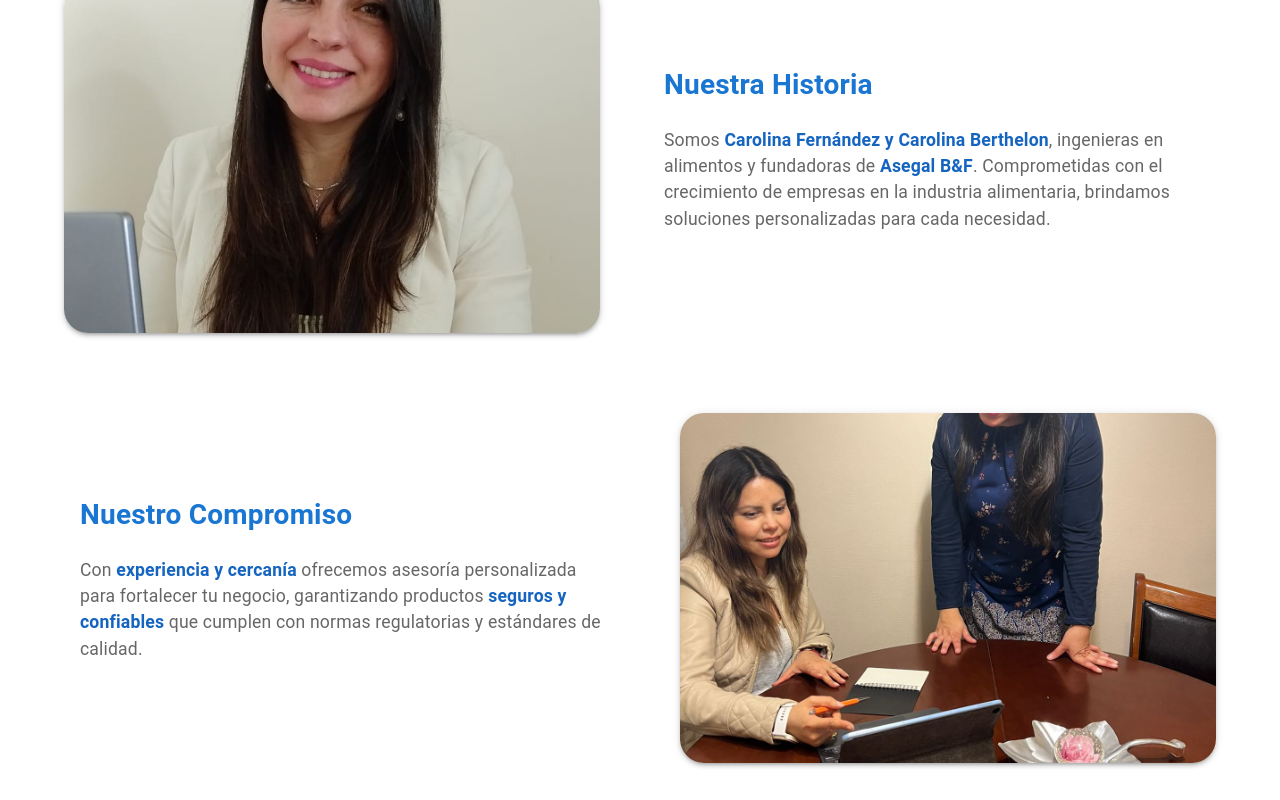
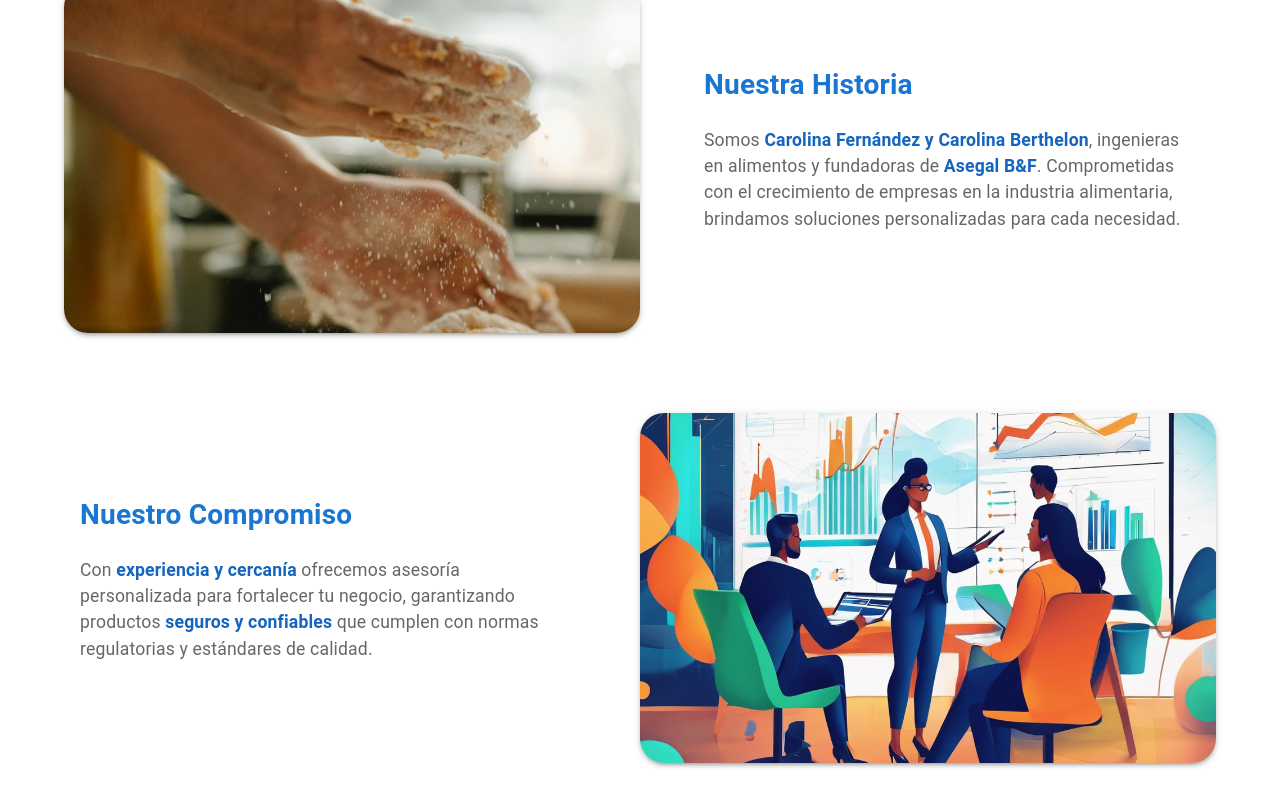
Before and after one commit to PauFugit/FS-ASEGAL, a Next.js app: page /nosotras in a window 1280 px wide. Shown: the part 720-1520 px from the top of the page. Built offline with nearby package versions, Linux system fonts and the light colour scheme.

Commit message:
fix animation

```diff
--- a/package.json
+++ b/package.json
@@ -14,7 +14,7 @@
     "@mui/icons-material": "^7.1.2",
     "@mui/material": "^7.1.2",
     "framer-motion": "^12.18.1",
-    "next": "^15.3.2",
+    "next": "^15.3.4",
     "react": "^19.0.0",
     "react-dom": "^19.0.0",
     "react-router-dom": "^7.6.2"
--- a/src/components/AboutUs.jsx
+++ b/src/components/AboutUs.jsx
@@ -1,7 +1,6 @@
 'use client';
 import React, { useState, useEffect } from 'react';
 import { Box, Container, Typography, Avatar, useTheme } from '@mui/material';
-import { motion, AnimatePresence } from 'framer-motion';
 import {
   EmojiObjects as InnovationIcon,
   GppGood as QualityIcon,
@@ -12,29 +11,38 @@ const AboutUs = () => {
   const theme = useTheme();
   const [currentImageIndex, setCurrentImageIndex] = useState(0);
   const [currentCommitmentImageIndex, setCurrentCommitmentImageIndex] = useState(0);
+  const [fade, setFade] = useState(true);
 
   // Imágenes para los carruseles
   const galleryImages = [
-    '/contacto2.jpeg',
-    '/caro1.jpeg',
-    '/caro2.jpeg',
+    '/blogcard1.jpg',
+    '/blogcard2.jpg',
+    '/blogcard1.jpg',
     '/burbujatres.jpg'
   ];
 
   const commitmentImages = [
     '/burbujatres.jpg',
-    '/contacto2.jpeg',
-    '/caro1.jpeg'
+    '/blogcard4.jpg',
+    '/blogcard5.jpg'
   ];
 
-  // Cambio automático de imágenes
+  // Cambio automático de imágenes con efecto fade
   useEffect(() => {
     const interval1 = setInterval(() => {
+      setFade(false);
+      setTimeout(() => {
         setCurrentImageIndex(prev => (prev + 1) % galleryImages.length);
+        setFade(true);
+      }, 300);
     }, 4000);
 
     const interval2 = setInterval(() => {
+      setFade(false);
+      setTimeout(() => {
         setCurrentCommitmentImageIndex(prev => (prev + 1) % commitmentImages.length);
+        setFade(true);
+      }, 300);
     }, 3500);
 
     return () => {
@@ -50,113 +58,24 @@ const AboutUs = () => {
     { icon: <InnovationIcon fontSize="large" />, title: "Innovación", description: "Soluciones creativas y actualizadas" }
   ];
 
-  // Secciones alternadas
-  const sections = [
-    {
-      image: (
-        <Box sx={{
-          width: '100%',
-          height: { xs: 250, md: 350 },
-          position: 'relative',
-          borderRadius: '24px',
-          overflow: 'hidden',
-        }}>
-          <AnimatePresence mode='wait'>
-            <motion.img
-              key={currentImageIndex}
-              src={galleryImages[currentImageIndex]}
-              alt="Nuestro trabajo"
-              initial={{ opacity: 0 }}
-              animate={{ opacity: 1 }}
-              exit={{ opacity: 0 }}
-              transition={{ duration: 0.8 }}
-              style={{
+  // Estilos para las animaciones
+  const fadeStyles = {
+    opacity: fade ? 1 : 0,
+    transition: 'opacity 0.5s ease-in-out',
     width: '100%',
     height: '100%',
     objectFit: 'cover',
-              }}
-            />
-          </AnimatePresence>
-        </Box>
-      ),
-      content: (
-        <Box>
-          <Typography variant="h4" gutterBottom sx={{
-            color: theme.palette.primary.main,
-            fontWeight: 600,
-            mb: 3,
-            fontSize: { xs: '1.5rem', md: '1.75rem' }
-          }}>
-            Nuestra Historia
-          </Typography>
-          <Typography paragraph sx={{
-            color: theme.palette.text.secondary,
-            fontSize: { xs: '1rem', md: '1.1rem' }
-          }}>
-            Somos <Box component="span" sx={{
-              fontWeight: 600,
-              color: theme.palette.primary.dark
-            }}>Carolina Fernández y Carolina Berthelon</Box>, ingenieras en alimentos y fundadoras de <Box component="span" sx={{
-              fontWeight: 600,
-              color: theme.palette.primary.dark
-            }}>Asegal B&F</Box>. Comprometidas con el crecimiento de empresas en la industria alimentaria, brindamos soluciones personalizadas para cada necesidad.
-          </Typography>
-        </Box>
-      )
-    },
-    {
-      image: (
-        <Box sx={{
-          width: '100%',
-          height: { xs: 250, md: 350 },
-          position: 'relative',
-          borderRadius: '24px',
-          overflow: 'hidden',
-        }}>
-          <AnimatePresence mode='wait'>
-            <motion.img
-              key={currentCommitmentImageIndex}
-              src={commitmentImages[currentCommitmentImageIndex]}
-              alt="Nuestro compromiso"
-              initial={{ opacity: 0 }}
-              animate={{ opacity: 1 }}
-              exit={{ opacity: 0 }}
-              transition={{ duration: 0.8 }}
-              style={{
-                width: '100%',
-                height: '100%',
-                objectFit: 'cover',
-              }}
-            />
-          </AnimatePresence>
-        </Box>
-      ),
-      content: (
-        <Box>
-          <Typography variant="h4" gutterBottom sx={{
-            color: theme.palette.primary.main,
-            fontWeight: 600,
-            mb: 3,
-            fontSize: { xs: '1.5rem', md: '1.75rem' }
-          }}>
-            Nuestro Compromiso
-          </Typography>
-          <Typography paragraph sx={{
-            color: theme.palette.text.secondary,
-            fontSize: { xs: '1rem', md: '1.1rem' }
-          }}>
-            Con <Box component="span" sx={{
-              fontWeight: 600,
-              color: theme.palette.primary.dark
-            }}>experiencia y cercanía</Box> ofrecemos asesoría personalizada para fortalecer tu negocio, garantizando productos <Box component="span" sx={{
-              fontWeight: 600,
-              color: theme.palette.primary.dark
-            }}>seguros y confiables</Box> que cumplen con normas regulatorias y estándares de calidad.
-          </Typography>
-        </Box>
-      )
+    position: 'absolute',
+    top: 0,
+    left: 0
+  };
+
+  const hoverStyles = {
+    transition: 'transform 0.3s ease',
+    '&:hover': {
+      transform: 'scale(1.03)'
     }
-  ];
+  };
 
   return (
     <Container maxWidth="lg" sx={{ py: 6 }}>
@@ -180,29 +99,31 @@ const AboutUs = () => {
         ASEGAL B&F
       </Typography>
 
-      {/* Secciones alternadas */}
-      {sections.map((section, index) => (
-        <Box
-          key={index}
-          sx={{
+      {/* Sección Historia */}
+      <Box sx={{
         display: 'flex',
-            flexDirection: { xs: 'column', md: index % 2 === 0 ? 'row' : 'row-reverse' },
+        flexDirection: { xs: 'column', md: 'row' },
         alignItems: 'center',
         gap: { xs: 4, md: 6 },
-            mb: { xs: 8, md: 10 },
-            '&:last-child': { mb: 6 }
-          }}
-        >
-          {/* Imagen */}
+        mb: { xs: 8, md: 10 }
+      }}>
+        {/* Contenedor de imagen con dimensiones fijas */}
         <Box sx={{
           flex: 1,
           position: 'relative',
-            minHeight: { xs: 250, md: 350 },
+          height: { xs: 250, md: 350 },
           width: '100%',
+          minWidth: { xs: '100%', md: '50%' },
           borderRadius: '24px',
           boxShadow: 3,
+          overflow: 'hidden'
         }}>
-            {section.image}
+          <Box
+            component="img"
+            src={galleryImages[currentImageIndex]}
+            alt="Nuestro trabajo"
+            sx={fadeStyles}
+          />
         </Box>
 
         {/* Contenido */}
@@ -213,10 +134,86 @@ const AboutUs = () => {
           justifyContent: 'center',
           px: { xs: 0, md: 2 }
         }}>
-            {section.content}
+          <Typography variant="h4" gutterBottom sx={{
+            color: theme.palette.primary.main,
+            fontWeight: 600,
+            mb: 3,
+            fontSize: { xs: '1.5rem', md: '1.75rem' }
+          }}>
+            Nuestra Historia
+          </Typography>
+          <Typography paragraph sx={{
+            color: theme.palette.text.secondary,
+            fontSize: { xs: '1rem', md: '1.1rem' }
+          }}>
+            Somos <Box component="span" sx={{
+              fontWeight: 600,
+              color: theme.palette.primary.dark
+            }}>Carolina Fernández y Carolina Berthelon</Box>, ingenieras en alimentos y fundadoras de <Box component="span" sx={{
+              fontWeight: 600,
+              color: theme.palette.primary.dark
+            }}>Asegal B&F</Box>. Comprometidas con el crecimiento de empresas en la industria alimentaria, brindamos soluciones personalizadas para cada necesidad.
+          </Typography>
         </Box>
       </Box>
-      ))}
+
+      {/* Sección Compromiso */}
+      <Box sx={{
+        display: 'flex',
+        flexDirection: { xs: 'column', md: 'row-reverse' },
+        alignItems: 'center',
+        gap: { xs: 4, md: 6 },
+        mb: { xs: 8, md: 10 }
+      }}>
+        {/* Contenedor de imagen con dimensiones fijas */}
+        <Box sx={{
+          flex: 1,
+          position: 'relative',
+          height: { xs: 250, md: 350 },
+          width: '100%',
+          minWidth: { xs: '100%', md: '50%' },
+          borderRadius: '24px',
+          boxShadow: 3,
+          overflow: 'hidden'
+        }}>
+          <Box
+            component="img"
+            src={commitmentImages[currentCommitmentImageIndex]}
+            alt="Nuestro compromiso"
+            sx={fadeStyles}
+          />
+        </Box>
+
+        {/* Contenido */}
+        <Box sx={{
+          flex: 1,
+          display: 'flex',
+          flexDirection: 'column',
+          justifyContent: 'center',
+          px: { xs: 0, md: 2 }
+        }}>
+          <Typography variant="h4" gutterBottom sx={{
+            color: theme.palette.primary.main,
+            fontWeight: 600,
+            mb: 3,
+            fontSize: { xs: '1.5rem', md: '1.75rem' }
+          }}>
+            Nuestro Compromiso
+          </Typography>
+          <Typography paragraph sx={{
+            color: theme.palette.text.secondary,
+            fontSize: { xs: '1rem', md: '1.1rem' }
+          }}>
+            Con <Box component="span" sx={{
+              fontWeight: 600,
+              color: theme.palette.primary.dark
+            }}>experiencia y cercanía</Box> ofrecemos asesoría personalizada para fortalecer tu negocio, garantizando productos <Box component="span" sx={{
+              fontWeight: 600,
+              color: theme.palette.primary.dark
+            }}>seguros y confiables</Box> que cumplen con normas regulatorias y estándares de calidad.
+          </Typography>
+        </Box>
+      </Box>
 
       {/* Sección de Valores */}
       <Box sx={{
@@ -239,18 +236,17 @@ const AboutUs = () => {
           px: { xs: 2, sm: 0 }
         }}>
           {values.map((value, i) => (
-            <motion.div
+            <Box
               key={i}
-              whileHover={{ scale: 1.03 }}
-              transition={{ duration: 0.3 }}
-            >
-              <Box sx={{
+              sx={{
                 display: 'flex',
                 flexDirection: 'column',
                 alignItems: 'center',
                 textAlign: 'center',
                 p: 3,
-              }}>
+                ...hoverStyles
+              }}
+            >
               <Box sx={{
                 color: '#FFD600',
                 fontSize: '3rem',
@@ -274,7 +270,6 @@ const AboutUs = () => {
                 {value.description}
               </Typography>
             </Box>
-            </motion.div>
           ))}
         </Box>
       </Box>
@@ -305,6 +300,7 @@ const AboutUs = () => {
               height: { xs: 160, md: 200 },
               border: `4px solid white`,
               boxShadow: 3,
+              ...hoverStyles
             }}
           />
           <Avatar
@@ -315,6 +311,7 @@ const AboutUs = () => {
               height: { xs: 160, md: 200 },
               border: `4px solid white`,
               boxShadow: 3,
+              ...hoverStyles
             }}
           />
         </Box>
```
Also changed, not shown: 1 other file (tests, documents, lock files or other folders). Lines whose indentation alone changed are shown as unchanged.
